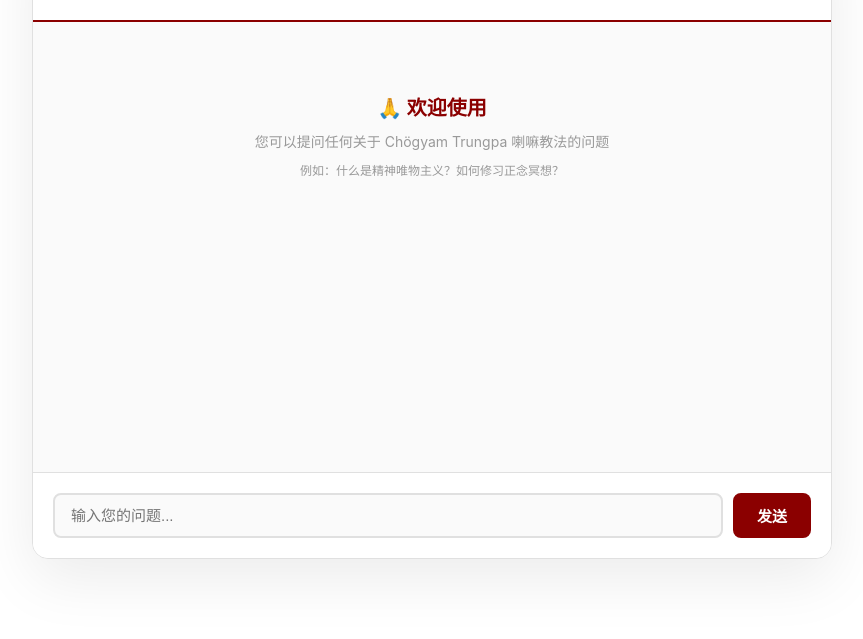
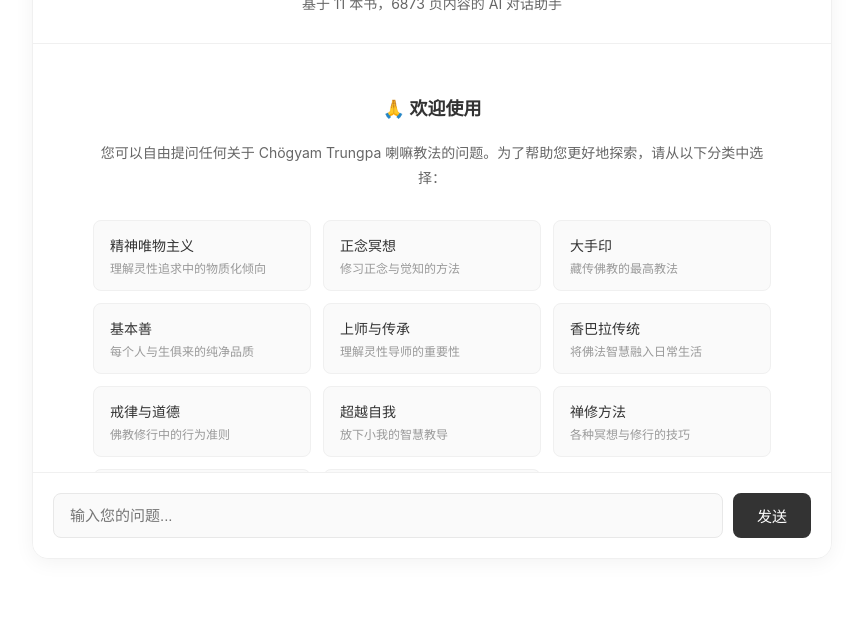
Before and after one commit to huangzhihou/trungpa-dharma-ai, a website: page public/index-vercel.html in a window 1280 px wide. Shown: the part 161-800 px from the top of the page, without its empty margins (208-1071 px from the left). Drawn offline with Linux system fonts and the light colour scheme; no server answers.

Commit message:
Add complete white minimal theme with category catalog

```diff
--- a/public/index-vercel.html
+++ b/public/index-vercel.html
@@ -19,46 +19,46 @@
       justify-content: center;
       align-items: center;
       padding: 20px;
+      color: #333333;
     }
 
     .container {
       width: 100%;
       max-width: 800px;
-      background: white;
+      background: #ffffff;
+      border: 1px solid #f0f0f0;
       border-radius: 16px;
-      box-shadow: 0 20px 60px rgba(0, 0, 0, 0.08);
+      box-shadow: 0 4px 20px rgba(0, 0, 0, 0.05);
       overflow: hidden;
       height: 80vh;
       display: flex;
       flex-direction: column;
-      border: 1px solid #e0e0e0;
     }
 
     .header {
       background: #ffffff;
       color: #333333;
-      padding: 20px;
+      padding: 30px 20px;
       text-align: center;
-      border-bottom: 2px solid #8B0000;
+      border-bottom: 1px solid #f0f0f0;
     }
 
     .header h1 {
       font-size: 24px;
       font-weight: 600;
-      margin-bottom: 5px;
-      color: #8B0000;
+      margin-bottom: 8px;
     }
 
     .header p {
       font-size: 14px;
-      opacity: 0.7;
+      color: #666666;
     }
 
     .chat-container {
       flex: 1;
       overflow-y: auto;
       padding: 20px;
-      background: #fafafa;
+      background: #ffffff;
     }
 
     .message {
@@ -78,37 +78,38 @@
     .message-content {
       max-width: 80%;
       padding: 12px 16px;
-      border-radius: 12px;
+      border-radius: 8px;
       line-height: 1.6;
       word-wrap: break-word;
       white-space: pre-wrap;
     }
 
     .message.user .message-content {
-      background: #8B0000;
-      color: white;
+      background: #f5f5f5;
+      color: #333333;
+      border: 1px solid #e8e8e8;
       border-bottom-right-radius: 4px;
     }
 
     .message.assistant .message-content {
-      background: white;
+      background: #ffffff;
       color: #333333;
-      border: 1px solid #e0e0e0;
+      border: 1px solid #f0f0f0;
       border-bottom-left-radius: 4px;
-      box-shadow: 0 1px 3px rgba(0, 0, 0, 0.05);
+      box-shadow: 0 1px 2px rgba(0, 0, 0, 0.02);
     }
 
     .message-sources {
       font-size: 11px;
-      color: #999;
+      color: #999999;
       margin-top: 5px;
       padding: 0 4px;
     }
 
     .input-container {
       padding: 20px;
-      background: white;
-      border-top: 1px solid #e0e0e0;
+      background: #ffffff;
+      border-top: 1px solid #f0f0f0;
       display: flex;
       gap: 10px;
     }
@@ -116,7 +117,7 @@
     #messageInput {
       flex: 1;
       padding: 12px 16px;
-      border: 2px solid #e0e0e0;
+      border: 1px solid #e8e8e8;
       border-radius: 8px;
       font-size: 15px;
       transition: border-color 0.2s;
@@ -125,24 +126,24 @@
 
     #messageInput:focus {
       outline: none;
-      border-color: #8B0000;
-      background: white;
+      border-color: #333333;
+      background: #ffffff;
     }
 
     #sendButton {
       padding: 12px 24px;
-      background: #8B0000;
+      background: #333333;
       color: white;
       border: none;
       border-radius: 8px;
       font-size: 15px;
-      font-weight: 600;
+      font-weight: 500;
       cursor: pointer;
       transition: background-color 0.2s;
     }
 
     #sendButton:hover {
-      background: #660000;
+      background: #000000;
     }
 
     #sendButton:active {
@@ -150,7 +151,7 @@
     }
 
     #sendButton:disabled {
-      opacity: 0.6;
+      opacity: 0.5;
       cursor: not-allowed;
       transform: none;
     }
@@ -160,17 +161,17 @@
       align-items: center;
       gap: 5px;
       padding: 12px 16px;
-      background: white;
-      border: 1px solid #e0e0e0;
-      border-radius: 12px;
+      background: #f5f5f5;
+      border: 1px solid #e8e8e8;
+      border-radius: 8px;
       margin-bottom: 20px;
       width: fit-content;
     }
 
     .typing-indicator span {
-      width: 8px;
-      height: 8px;
-      background: #8B0000;
+      width: 6px;
+      height: 6px;
+      background: #333333;
       border-radius: 50%;
       animation: typing 1.4s infinite;
     }
@@ -186,7 +187,7 @@
     @keyframes typing {
       0%, 60%, 100% {
         transform: translateY(0);
-        opacity: 0.4;
+        opacity: 0.3;
       }
       30% {
         transform: translateY(-4px);
@@ -196,18 +197,58 @@
 
     .welcome-message {
       text-align: center;
-      color: #999;
-      margin-top: 50px;
+      color: #666666;
+      margin-top: 30px;
+      padding: 0 40px;
     }
 
     .welcome-message h2 {
-      font-size: 20px;
-      color: #8B0000;
-      margin-bottom: 10px;
+      font-size: 18px;
+      font-weight: 600;
+      color: #333333;
+      margin-bottom: 20px;
     }
 
     .welcome-message p {
       font-size: 14px;
+      line-height: 1.8;
+      color: #666666;
+      margin-bottom: 16px;
+    }
+
+    .categories {
+      margin-top: 30px;
+      display: grid;
+      grid-template-columns: repeat(auto-fit, minmax(200px, 1fr));
+      gap: 12px;
+    }
+
+    .category-item {
+      padding: 14px 16px;
+      background: #fafafa;
+      border: 1px solid #f0f0f0;
+      border-radius: 8px;
+      cursor: pointer;
+      transition: all 0.2s;
+      text-align: left;
+    }
+
+    .category-item:hover {
+      background: #ffffff;
+      border-color: #333333;
+      box-shadow: 0 2px 8px rgba(0, 0, 0, 0.08);
+    }
+
+    .category-title {
+      font-size: 14px;
+      font-weight: 500;
+      color: #333333;
+      margin-bottom: 4px;
+    }
+
+    .category-desc {
+      font-size: 12px;
+      color: #999999;
     }
 
     @media (max-width: 600px) {
@@ -217,6 +258,14 @@
 
       .message-content {
         max-width: 90%;
+      }
+
+      .categories {
+        grid-template-columns: 1fr;
+      }
+
+      .welcome-message {
+        padding: 0 20px;
       }
     }
   </style>
@@ -231,9 +280,70 @@
     <div class="chat-container" id="chatContainer">
       <div class="welcome-message" id="welcomeMessage">
         <h2>🙏 欢迎使用</h2>
-        <p>您可以提问任何关于 Chögyam Trungpa 喇嘛教法的问题</p>
-        <p style="margin-top: 10px; font-size: 12px;">例如：什么是精神唯物主义？如何修习正念冥想？</p>
+        <p>您可以自由提问任何关于 Chögyam Trungpa 喇嘛教法的问题。为了帮助您更好地探索，请从以下分类中选择：</p>
+
+        <div class="categories">
+          <div class="category-item" onclick="askQuestion('什么是精神唯物主义？')">
+            <div class="category-title">精神唯物主义</div>
+            <div class="category-desc">理解灵性追求中的物质化倾向</div>
+          </div>
+
+          <div class="category-item" onclick="askQuestion('如何修习正念冥想？')">
+            <div class="category-title">正念冥想</div>
+            <div class="category-desc">修习正念与觉知的方法</div>
+          </div>
+
+          <div class="category-item" onclick="askQuestion('解释大手印的概念')">
+            <div class="category-title">大手印</div>
+            <div class="category-desc">藏传佛教的最高教法</div>
+          </div>
+
+          <div class="category-item" onclick="askQuestion('什么是基本善？')">
+            <div class="category-title">基本善</div>
+            <div class="category-desc">每个人与生俱来的纯净品质</div>
+          </div>
+
+          <div class="category-item" onclick="askQuestion('上师在修行中的作用是什么？')">
+            <div class="category-title">上师与传承</div>
+            <div class="category-desc">理解灵性导师的重要性</div>
+          </div>
+
+          <div class="category-item" onclick="askQuestion('什么是香巴拉之道？')">
+            <div class="category-title">香巴拉传统</div>
+            <div class="category-desc">将佛法智慧融入日常生活</div>
+          </div>
+
+          <div class="category-item" onclick="askQuestion('什么是戒律和道德？')">
+            <div class="category-title">戒律与道德</div>
+            <div class="category-desc">佛教修行中的行为准则</div>
+          </div>
+
+          <div class="category-item" onclick="askQuestion('如何克服自我？')">
+            <div class="category-title">超越自我</div>
+            <div class="category-desc">放下小我的智慧教导</div>
+          </div>
+
+          <div class="category-item" onclick="askQuestion('什么是禅修？')">
+            <div class="category-title">禅修方法</div>
+            <div class="category-desc">各种冥想与修行的技巧</div>
+          </div>
+
+          <div class="category-item" onclick="askQuestion('佛性与觉悟的本质是什么？')">
+            <div class="category-title">佛性与觉悟</div>
+            <div class="category-desc">理解觉悟的本质与潜能</div>
+          </div>
+
+          <div class="category-item" onclick="askQuestion('如何在日常生活中修行？')">
+            <div class="category-title">生活修行</div>
+            <div class="category-desc">将佛法融入日常生活的指南</div>
+          </div>
+        </div>
+
+        <p style="margin-top: 24px; font-size: 13px; color: #999;">
+          💡 也可以直接在下方输入框中自由提问
+        </p>
       </div>
+
       <div class="typing-indicator" id="typingIndicator">
         <span></span>
         <span></span>
@@ -260,6 +370,12 @@
     const welcomeMessage = document.getElementById('welcomeMessage');
 
     let chatHistory = [];
+
+    // 分类提问
+    function askQuestion(question) {
+      messageInput.value = question;
+      sendMessage();
+    }
 
     // 添加消息到界面
     function addMessage(role, content, sources = []) {
```
